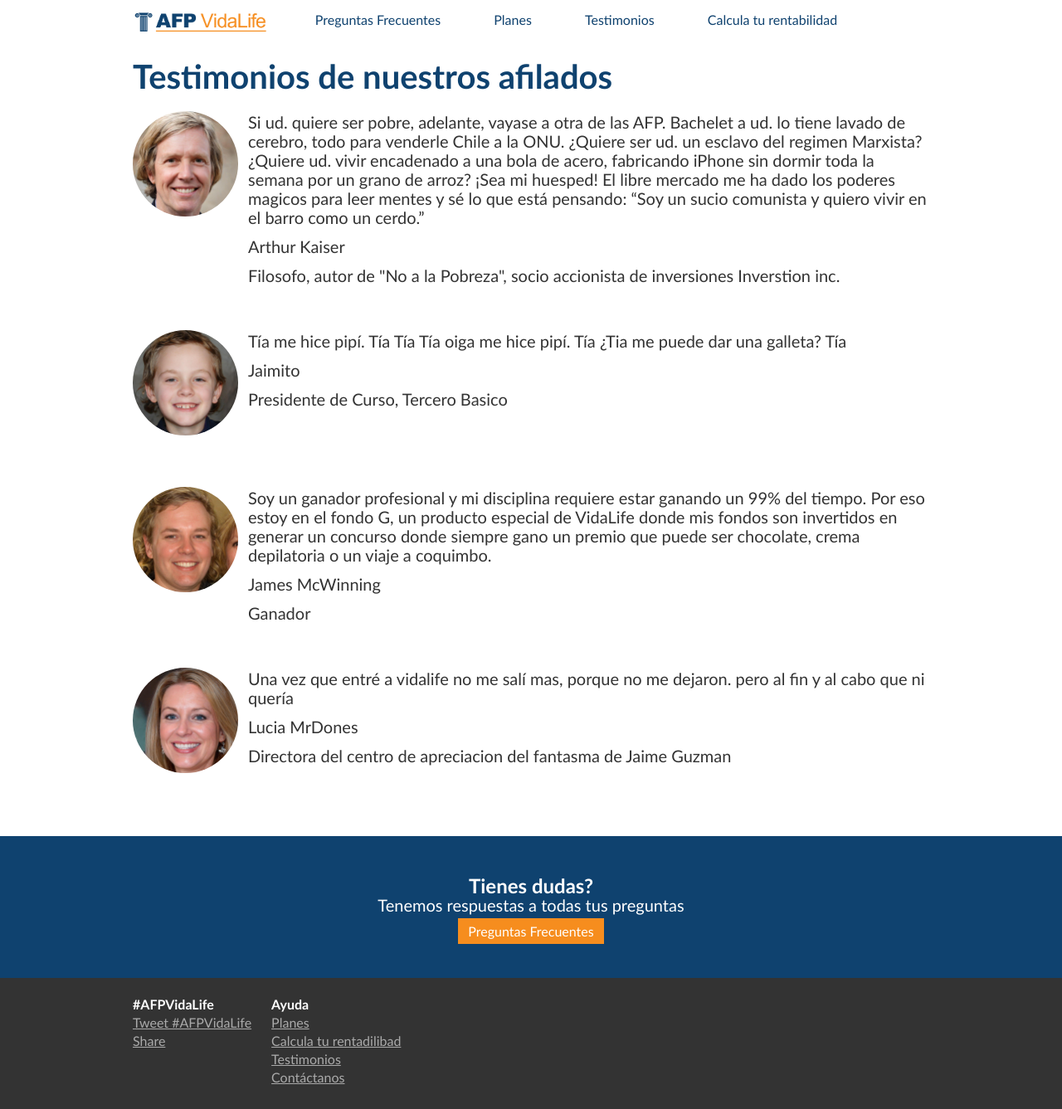
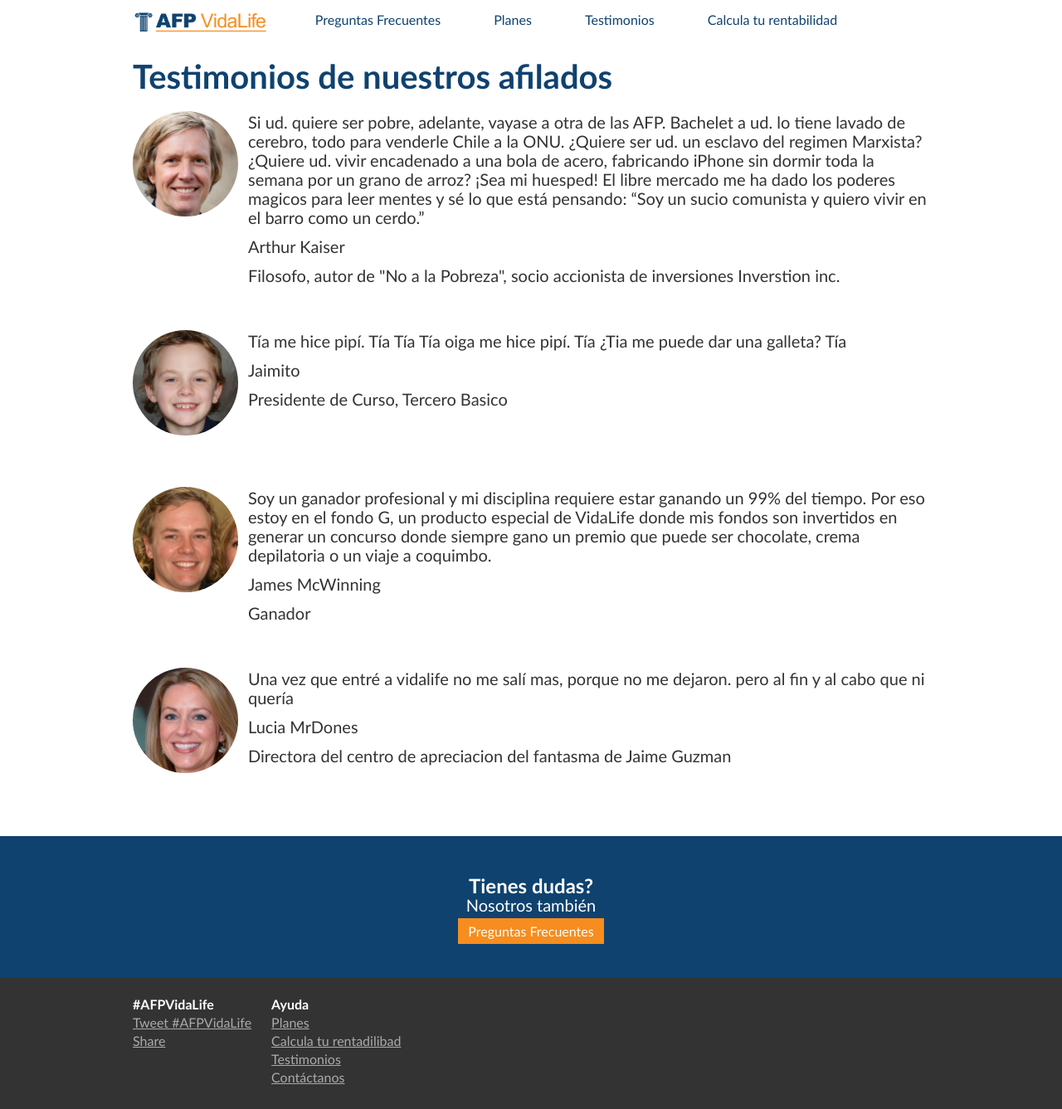
Before and after one commit to tubatuba/vidalife, a Jekyll site: the page built from testimonios.html, in a window 1280 px wide. Shown: the whole page at 83% size. Built offline with Jekyll 4.4.1, drawn with Linux system fonts in a browser that asks for light colours; comment, search, counter and statistics services are not loaded.

Commit message:
redacción

```diff
--- a/testimonios.html
+++ b/testimonios.html
@@ -2,7 +2,7 @@
 layout: default
 title: "Testimonios de nuestros afilados"
 cta_title: "Tienes dudas?"
-cta_text: "Tenemos respuestas a todas tus preguntas"
+cta_text: "Nosotros también"
 cta_btn: "Preguntas Frecuentes"
 cta_link: "/faq.html"
 ---
```
